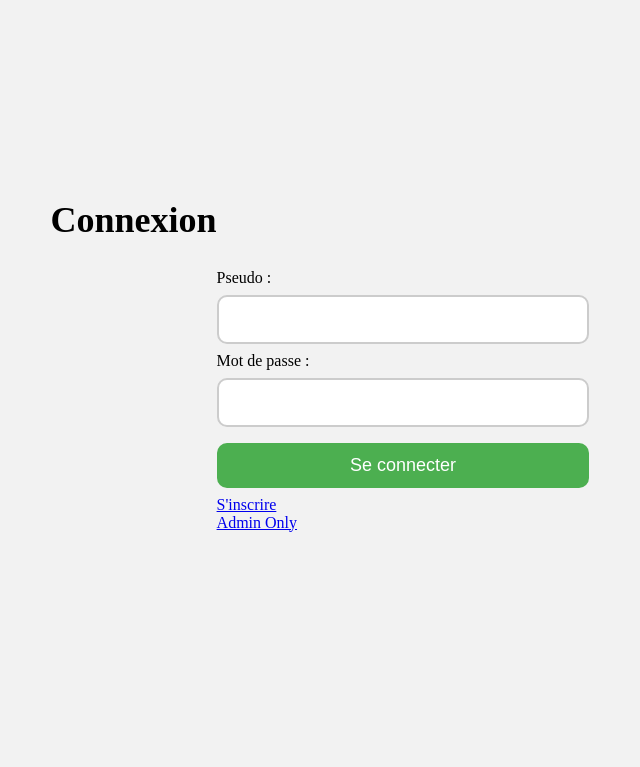
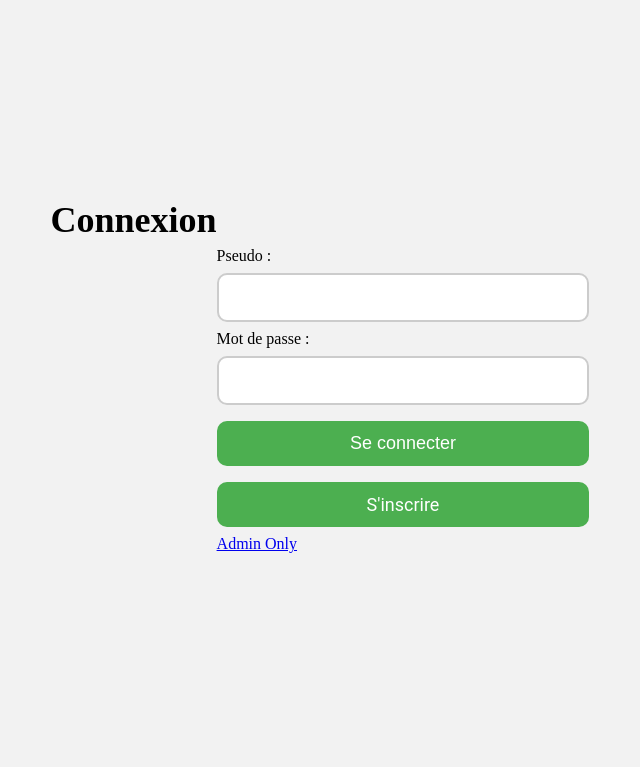
Before and after one commit to Simon-Briaux/Shop, a PHP site: page /connexion.php in a window 1280 px wide. Shown: the top 767 px of the page, without its empty margins (320-960 px from the left). Run offline with PHP 8.4, Linux system fonts and the light colour scheme.

Commit message:
Add files via upload

```diff
--- a/connexion.php
+++ b/connexion.php
@@ -12,7 +12,7 @@ body {
             background-color: #fff;
             padding: 30px;
             border-radius: 10px;
-    box-shadow: 0px 0px 10px 0px rgba(0,0,0,0.75);
+            box-shadow: 0px 0px 10px 0px rgba(0, 0, 0, 0.75);
             width: 500px;
             text-align: center;
         }
@@ -20,7 +20,10 @@ body {
         h1 {
             font-size: 36px;
             margin-bottom: 400px;
-      }    input[type="text"], input[type="password"] {
+        }
+
+        input[type="text"],
+        input[type="password"] {
             width: 100%;
             padding: 12px 20px;
             margin: 8px 0;
@@ -43,32 +46,50 @@ body {
             cursor: pointer;
         }
 
+        a.inscription {
+            text-align: center;
+            font-family: 'Roboto', sans-serif;
+            text-decoration:none;
+            width: 100%;
+            display: block;
+            padding: 12px 20px;
+            margin: 8px 0;
+            box-sizing: border-box;
+            border-radius: 10px;
+            background-color: #4CAF50;
+            color: #fff;
+            border: none;
+            font-size: 18px;
+            cursor: pointer;
+        }
+
         input[type="submit"]:hover {
             background-color: #3e8e41;
         }
     </style>
 </head>
 <?php
-session_start();	// Nous connect à la base de donnee
+session_start();    // Nous connect à la base de donnee
 include "BDD.php";
 
-if ((!empty($_SESSION['ID'])) AND (!empty($_SESSION['Pseudo'])) AND (!empty($_SESSION['mdp'])))
-{	//si l'utilisateur est connecte a une session
-	header("Location: index.php");	//renvoie vers la page d'accueil
+if ((!empty($_SESSION['ID'])) and (!empty($_SESSION['Pseudo'])) and (!empty($_SESSION['mdp']))) {    //si l'utilisateur est connecte a une session
+    header("Location: index.php");    //renvoie vers la page d'accueil
 }
 ?>
 <!DOCTYPE html>
 <html lang="en">
+
 <head>
     <meta charset="UTF-8">
     <meta http-equiv="X-UA-Compatible" content="IE=edge">
     <meta name="viewport" content="width=device-width, initial-scale=1.0">
     <title>Document</title>
 </head>
+
 <body>
     <?php
-    if(isset($_POST["connexionSubmit"])){
-        if(!empty($_POST["Pseudo"]) && !empty($_POST["mdp"])){
+    if (isset($_POST["connexionSubmit"])) {
+        if (!empty($_POST["Pseudo"]) && !empty($_POST["mdp"])) {
 
             $Pseudo = $_POST["Pseudo"];
             $mdp = $_POST["mdp"];
@@ -77,22 +98,19 @@ if ((!empty($_SESSION['ID'])) AND (!empty($_SESSION['Pseudo'])) AND (!empty($_SE
             $RequeteStatement = $BasePDO->query($req);
 
             $UserData = $RequeteStatement->fetch();
-            if(!empty($UserData['Pseudo']) && !empty($UserData['mdp'])){
+            if (!empty($UserData['Pseudo']) && !empty($UserData['mdp'])) {
                 $_SESSION['ID'] = $UserData['ID'];
                 $_SESSION['Pseudo'] = $UserData['Pseudo'];
                 $_SESSION['mdp'] = $UserData['mdp'];
                 $_SESSION["Bourse"] = $UserData['Bourse'];
                 header("Location: index.php");
-
-            }else{
+            } else {
                 echo "Mauvais Identifiant et/ou Mot De Passe";
             }
-
         }
     }
     ?>
     <H1>Connexion </H1>
-
     <form action="" method="post" class="formConnexion">
         <div class="cadre">
             <div class="form-example">
@@ -104,11 +122,11 @@ if ((!empty($_SESSION['ID'])) AND (!empty($_SESSION['Pseudo'])) AND (!empty($_SE
                 <input type="password" name="mdp" id="mdp" required>
             </div>
             <div class="form-example">
-                    <input type="submit" name="connexionSubmit" value="Se connecter" class="btnConnexion">
+                <input type="submit" name="connexionSubmit" value="Se connecter" >
             </div>
 
             <div class="form-example">
-                    <a href="inscription.php">S'inscrire</a>
+                <a href="inscription.php" class="inscription">S'inscrire</a>
             </div>
             <div class="form-example">
                 <a href="Stock.php">Admin Only</a>
@@ -116,4 +134,5 @@ if ((!empty($_SESSION['ID'])) AND (!empty($_SESSION['Pseudo'])) AND (!empty($_SE
         </div>
     </form>
 </body>
+
 </html>
--- a/index.php
+++ b/index.php
@@ -2,14 +2,10 @@
 <link rel="stylesheet" href="main.css">
 </head>
 <?php Session_start();
-
     include "BDD.php";
     include "fonction.php";
-
     Deconnexion();
-
     Verif();
-
 ?>
 <!DOCTYPE html>
 <html lang="en">
@@ -24,7 +20,6 @@ Verif();
     -si c'est pas le cas on affiche le formulaire de connexion/inscription
     sinon la page s'affiche et le joueur peut poursuivre...  -->
 <body>
-
 <?php echo $_SESSION["Pseudo"]?>
     <form method=POST>
         <input type="submit" name="Exit" value="Se deconnecter">
```
Lines whose indentation alone changed are shown as unchanged.
